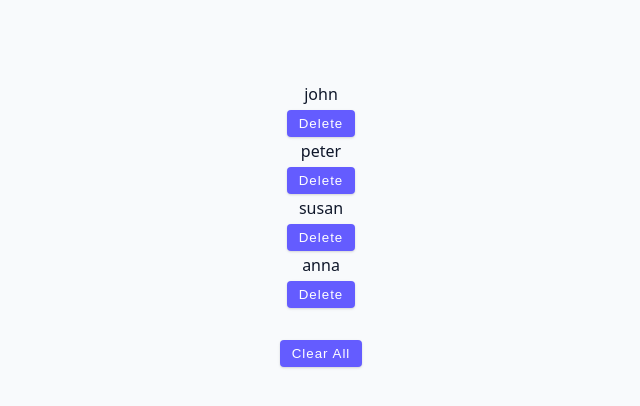
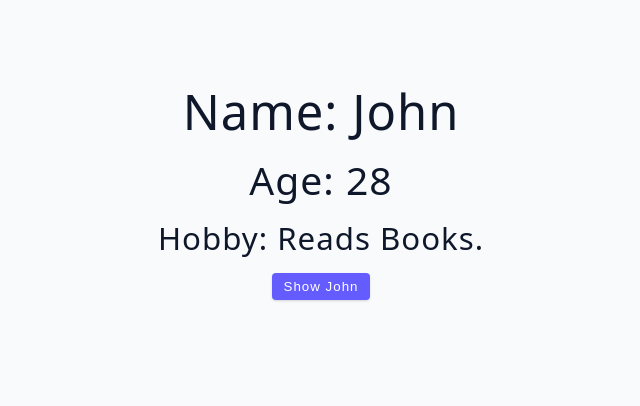
Before and after one commit to anthony-spedaliere/vite-react-application-tutorial, a React (Vite) app: page / in a window 1280 px wide. Shown: the top 406 px of the page, without its empty margins (319-959 px from the left). Built offline with nearby package versions, Linux system fonts and the light colour scheme.

Commit message:
completed challenge for 04-useState-object in section 01-useState

```diff
--- a/src/App.jsx
+++ b/src/App.jsx
@@ -1,5 +1,4 @@
-import Starter from './tutorial/01-useState/starter/03-useState-array';
-import { data } from './data';
+import Starter from './tutorial/01-useState/starter/04-useState-object';
 
 function App() {
   return (
--- a/src/tutorial/01-useState/starter/04-useState-object.jsx
+++ b/src/tutorial/01-useState/starter/04-useState-object.jsx
@@ -1,7 +1,54 @@
 import { useState } from 'react';
 
 const UseStateObject = () => {
-  return <h2>useState object example</h2>;
+
+  // data
+  const people = [
+    {
+      id: 1,
+      name: 'John',
+      age: 28,
+      hobby: 'Reads books.'
+    },
+    {
+      id: 2,
+      name: 'Sarah',
+      age: 24,
+      hobby: 'Skydiving'
+    },
+    {
+      id: 3,
+      name: 'Jill',
+      age: 41,
+      hobby: 'Boating'
+    },
+  ];
+
+  // state values
+  // const [name, setName] = useState(people[0].name);
+  // const [age, setAge] = useState(people[0].age);
+  // const [hobby, setHobby] = useState(people[0].hobby);
+  const[person, setPerson] = useState({
+    id: people[0].id,
+    name: people[0].name,
+    age: people[0].age,
+    hobby: people[0].hobby,
+  })
+
+  // methods
+  const displayPerson = () => {
+    setPerson({...person, name:"Susan"});
+  }
+
+
+  return (
+    <div>
+      <h1>Name: {person.name}</h1>
+      <h2>Age: {person.age}</h2>
+      <h3>Hobby: {person.hobby}</h3>
+      <button onClick={displayPerson} type="button" className='btn'>Show {person.name}</button>
+    </div>
+  );
 };
 
 export default UseStateObject;
```
